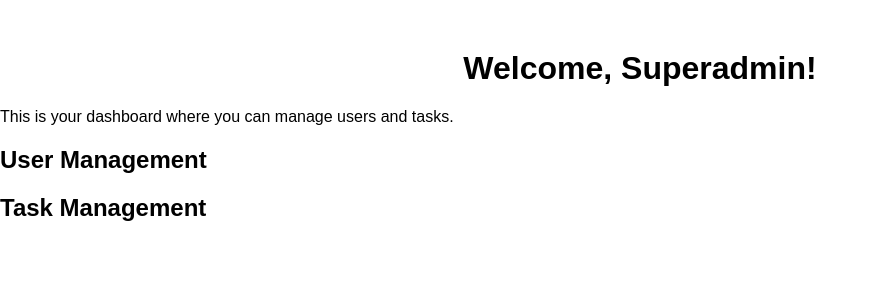
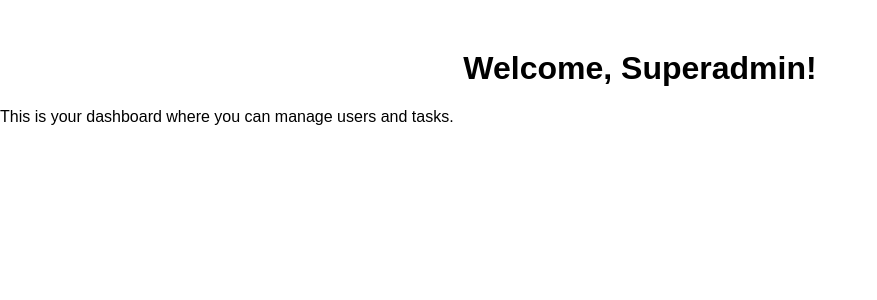
Before and after one commit to AdarshMundra/demofynd, a Flask app: page /superadmin_dashboard in a window 1280 px wide. Shown: the part 46-346 px from the top of the page, without its empty margins (0-877 px from the left). Run offline with Flask 3, Linux system fonts and the light colour scheme; the visitor is signed in with stand-in values (Sample User, id 1).

Commit message:
final V2

```diff
--- a/templates/superadmin_dashboard.html
+++ b/templates/superadmin_dashboard.html
@@ -21,77 +21,5 @@
     <h1>Welcome, Superadmin!</h1>
     <p>This is your dashboard where you can manage users and tasks.</p>
 
-    <h2>User Management</h2>
-    <ul>
-        {% for user in users %}
-            <li>{{ user.FirstName }} {{ user.LastName }} ({{ user.email }})</li>
-        {% endfor %}
-    </ul>
-
-    <h2>Task Management</h2>
-    <ul>
-        {% for task in tasks %}
-            <li>{{ task.Name }} - {{ task.description }}</li>
-        {% endfor %}
-    </ul>
-
-<!--    <div id="createUserFormContainer" style="display: none;">-->
-<!--        <form id="createUserForm" method="POST" action="{{ url_for('create_user') }}">-->
-<!--            <div class="form-group">-->
-<!--                <label for="email">Email:</label>-->
-<!--                <input type="email" id="email" name="email" required>-->
-<!--            </div>-->
-<!--            <div class="form-group">-->
-<!--                <label for="firstname">First Name:</label>-->
-<!--                <input type="text" id="firstname" name="firstname" required>-->
-<!--            </div>-->
-<!--            <div class="form-group">-->
-<!--                <label for="lastname">Last Name:</label>-->
-<!--                <input type="text" id="lastname" name="lastname" required>-->
-<!--            </div>-->
-<!--            <div class="form-group">-->
-<!--                <label for="password">Password:</label>-->
-<!--                <input type="password" id="password" name="password" required>-->
-<!--            </div>-->
-<!--            <div class="form-group">-->
-<!--                <input type="submit" name="create_user" value="Create User">-->
-<!--            </div>-->
-<!--        </form>-->
-<!--    </div>-->
-
-<!--    <div id="addTaskFormContainer" style="display: none;">-->
-<!--        <form id="addTaskForm" method="POST" action="{{ url_for('create_task') }}">-->
-<!--            <div class="form-group">-->
-<!--                <label for="userEmail">User Email:</label>-->
-<!--                <input type="text" id="userEmail" name="userEmail" required>-->
-<!--            </div>-->
-<!--            <div class="form-group">-->
-<!--                <label for="task_name">Task Name:</label>-->
-<!--                <input type="text" id="task_name" name="task_name" required>-->
-<!--            </div>-->
-<!--            <div class="form-group">-->
-<!--                <label for="description">Description:</label>-->
-<!--                <textarea id="description" name="description" required></textarea>-->
-<!--            </div>-->
-<!--            <div class="form-group">-->
-<!--                <input type="submit" value="Create Task">-->
-<!--            </div>-->
-<!--        </form>-->
-<!--    </div>-->
-
-<!--    <script>-->
-<!--        function toggleFormVisibility(formContainerId) {-->
-<!--            const formContainer = document.getElementById(formContainerId);-->
-<!--            formContainer.style.display = formContainer.style.display === 'none' ? 'block' : 'none';-->
-<!--        }-->
-
-<!--        document.getElementById('showCreateUserFormBtn').addEventListener('click', function() {-->
-<!--            toggleFormVisibility('createUserFormContainer');-->
-<!--        });-->
-
-<!--        document.getElementById('showAddTaskFormBtn').addEventListener('click', function() {-->
-<!--            toggleFormVisibility('addTaskFormContainer');-->
-<!--        });-->
-<!--    </script>-->
 </body>
 </html>
```
Also changed, not shown: templates/user_dashboard.html (+0 -22 lines).
